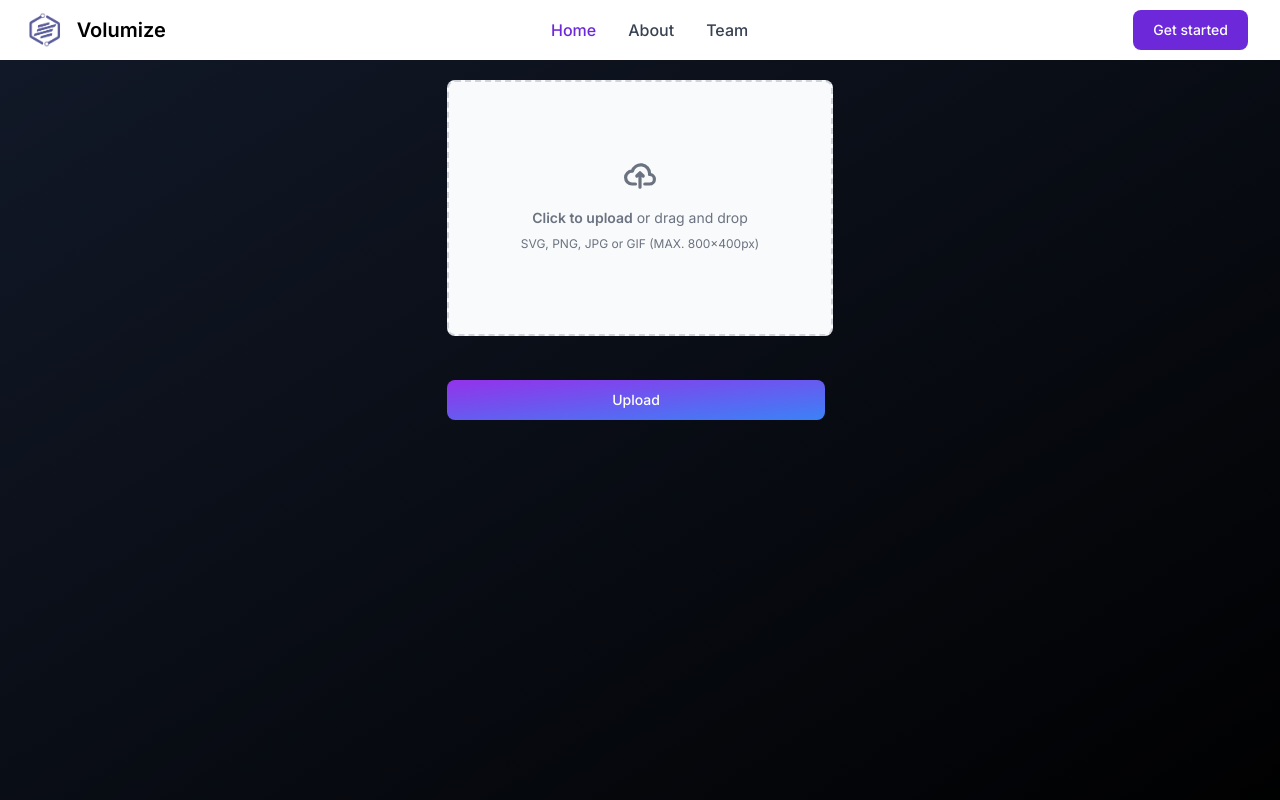
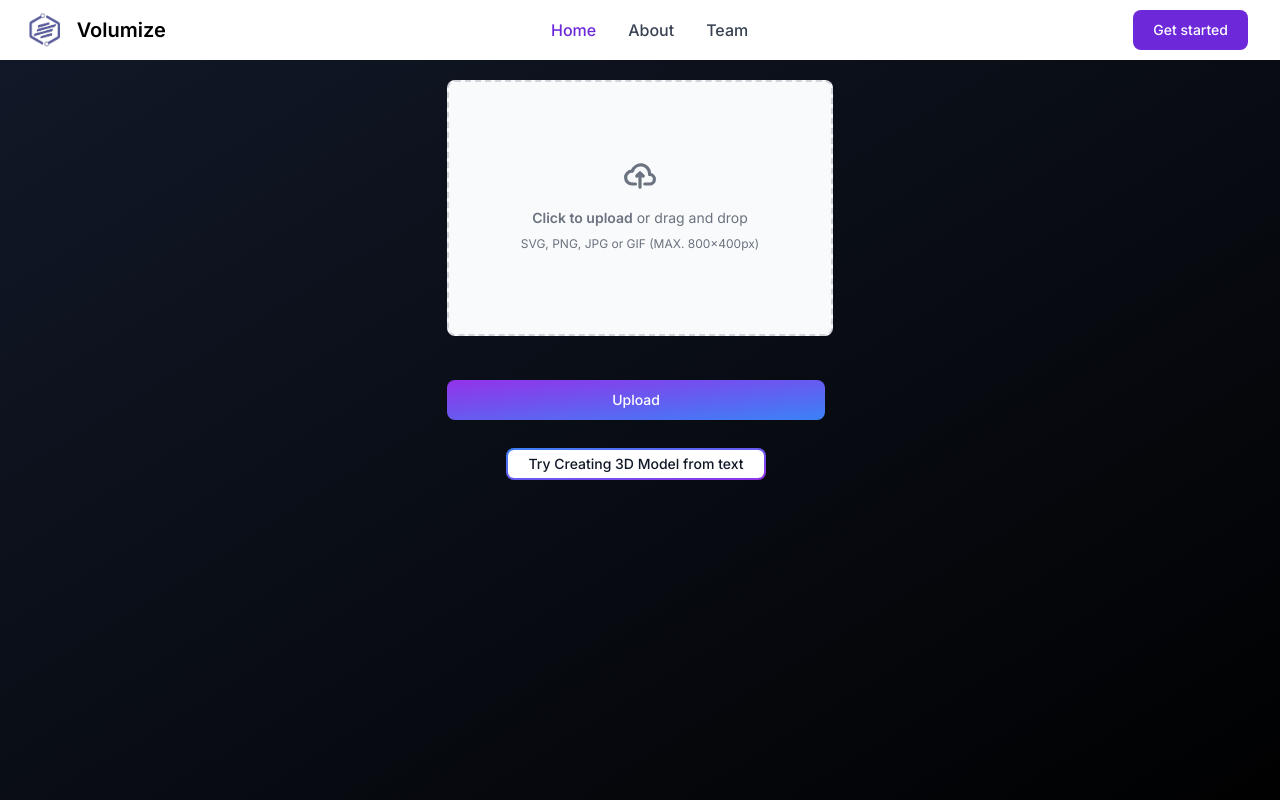
Before and after one commit to Zhassulan1/Volumize-Front, a Next.js app: page /create in a window 1280 px wide. Shown: the top 800 px of the page. Built offline with nearby package versions, Linux system fonts and the light colour scheme.

Commit message:
feat: added text creation button

```diff
--- a/src/app/create/page.tsx
+++ b/src/app/create/page.tsx
@@ -1,16 +1,20 @@
 import UploadSection from "../components/upload";
-
-
-
 
 
 export default function Create() {
 
     return (
-        <div className="bg-gradient-to-br from-gray-900 to-black">
+        <div className="bg-gradient-to-br from-gray-900 to-black align-middle justify-between">
 
-            <div className="min-h-screen align-middle justify-between">
+            <div className="min-h-screen align-middle justify-center">
                 <UploadSection></UploadSection>
+                <div className="align-middle justify-center flex">
+                    <a href="/create/text" className="hover:underline inline-flex items-center justify-center p-0.5 mb-1 me-2 overflow-hidden text-sm font-medium text-gray-900 rounded-lg group bg-gradient-to-tl from-purple-600 to-blue-500 group-hover:from-purple-600 group-hover:to-blue-500 hover:text-white dark:text-white focus:ring-4 focus:outline-none">
+                        <span className="px-5 py-1 transition-all ease-in duration-75 bg-white dark:bg-gray-900 rounded-md group-hover:bg-opacity-80">
+                            Try Creating 3D Model from text
+                        </span>
+                    </a>
+                </div>
             </div>
         </div>
     )
```
Also changed, not shown: src/app/create/text/page.tsx (added).
